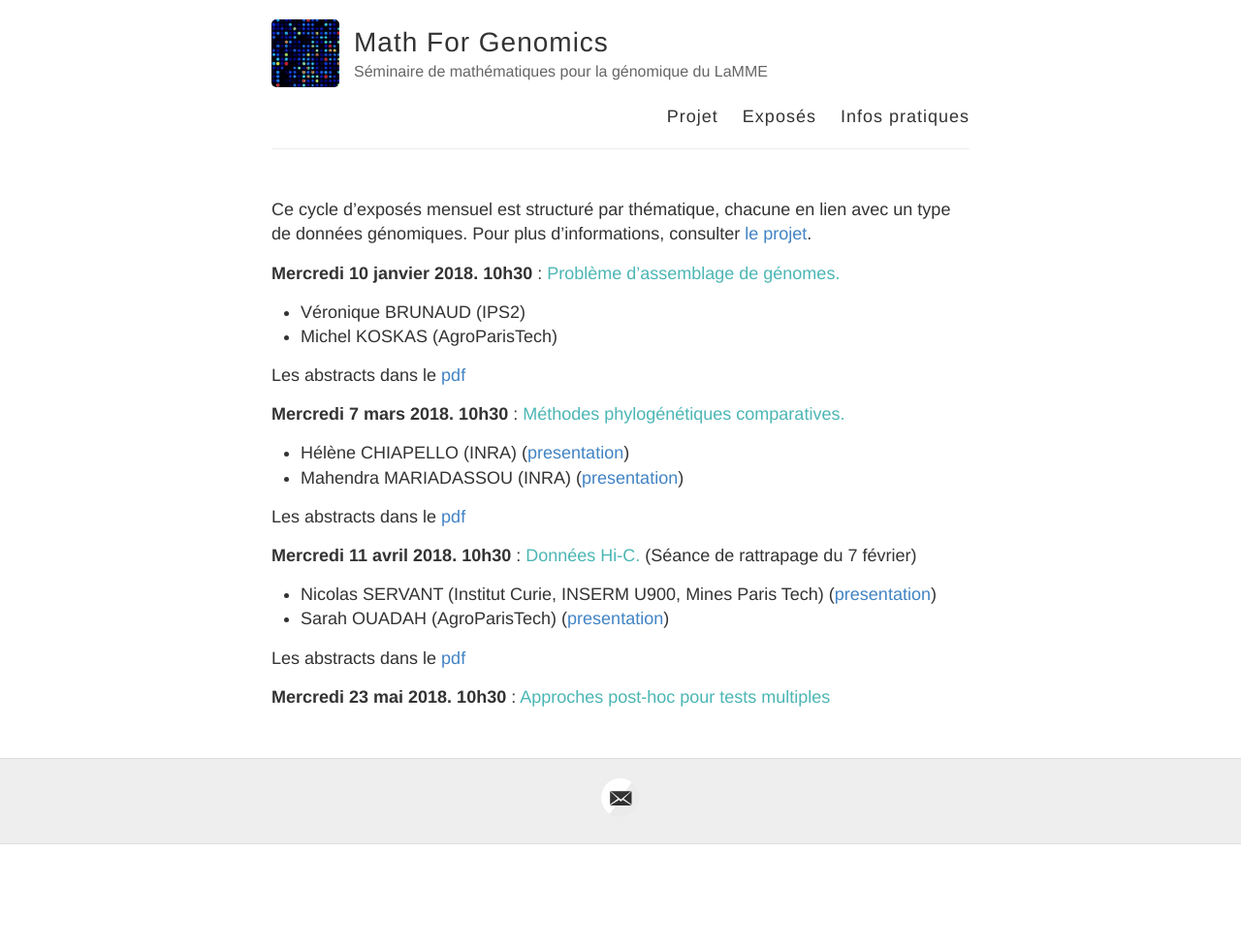
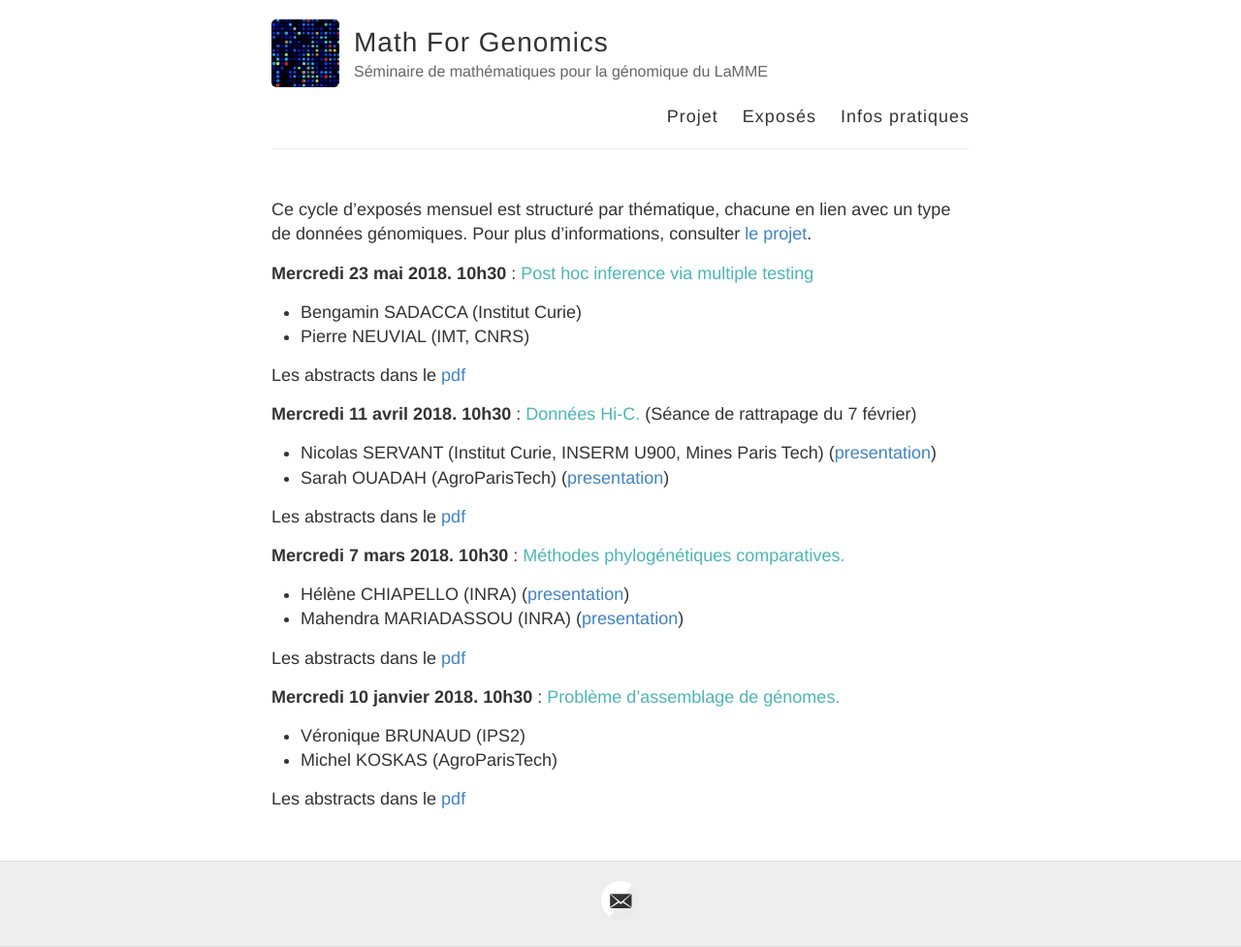
Before and after one commit to MathForGenomics/MathForGenomics.github.io, a Jekyll site: the page built from exposes.md, in a window 1280 px wide. Shown: the whole page at 97% size. Built offline with Jekyll 4.4.1, drawn with Linux system fonts in a browser that asks for light colours; before the commit the page ends 900 px from its top, so only the background shows below that.

Commit message:
Update exposes.md

```diff
--- a/exposes.md
+++ b/exposes.md
@@ -6,11 +6,17 @@ permalink: /exposes/
 
 Ce cycle d’exposés mensuel est structuré par thématique, chacune en lien avec un type de données génomiques. Pour plus d'informations, consulter [le projet](projet.md).
 
-**Mercredi 10 janvier 2018. 10h30** : <span style="color:rgb(75, 182, 180)">Problème d'assemblage de génomes.</span>
-- Véronique BRUNAUD (IPS2)
-- Michel KOSKAS (AgroParisTech)
+**Mercredi 23 mai 2018. 10h30** : <span style="color:rgb(75, 182, 180)">Post hoc inference via multiple testing</span>
+- Bengamin SADACCA (Institut Curie)
+- Pierre NEUVIAL (IMT, CNRS)
 
-Les abstracts dans le [pdf](ABSTRACT/1_10janvier.pdf)
+Les abstracts dans le [pdf](ABSTRACT/4_mai.pdf)
+
+**Mercredi 11 avril 2018. 10h30** : <span style="color:rgb(75, 182, 180)">Données Hi-C.</span> (Séance de rattrapage du 7 février)
+- Nicolas SERVANT (Institut Curie, INSERM U900,  Mines Paris Tech) ([presentation](servant.pdf))
+- Sarah OUADAH (AgroParisTech) ([presentation](ouadah.pdf))
+
+Les abstracts dans le [pdf](ABSTRACT/2_11avril.pdf)
 
 **Mercredi 7 mars 2018. 10h30** : <span style="color:rgb(75, 182, 180)">Méthodes phylogénétiques comparatives.</span>
 - Hélène CHIAPELLO (INRA) ([presentation](chiapello_mariadassou.pdf))
@@ -18,10 +24,8 @@ Les abstracts dans le [pdf](ABSTRACT/1_10janvier.pdf)
 
 Les abstracts dans le [pdf](ABSTRACT/3_7mars.pdf)
 
-**Mercredi 11 avril 2018. 10h30** : <span style="color:rgb(75, 182, 180)">Données Hi-C.</span> (Séance de rattrapage du 7 février)
-- Nicolas SERVANT (Institut Curie, INSERM U900,  Mines Paris Tech) ([presentation](servant.pdf))
-- Sarah OUADAH (AgroParisTech) ([presentation](ouadah.pdf))
+**Mercredi 10 janvier 2018. 10h30** : <span style="color:rgb(75, 182, 180)">Problème d'assemblage de génomes.</span>
+- Véronique BRUNAUD (IPS2)
+- Michel KOSKAS (AgroParisTech)
 
-Les abstracts dans le [pdf](ABSTRACT/2_11avril.pdf)
-
-**Mercredi 23 mai 2018. 10h30** : <span style="color:rgb(75, 182, 180)">Approches post-hoc pour tests multiples</span>
+Les abstracts dans le [pdf](ABSTRACT/1_10janvier.pdf)
```
